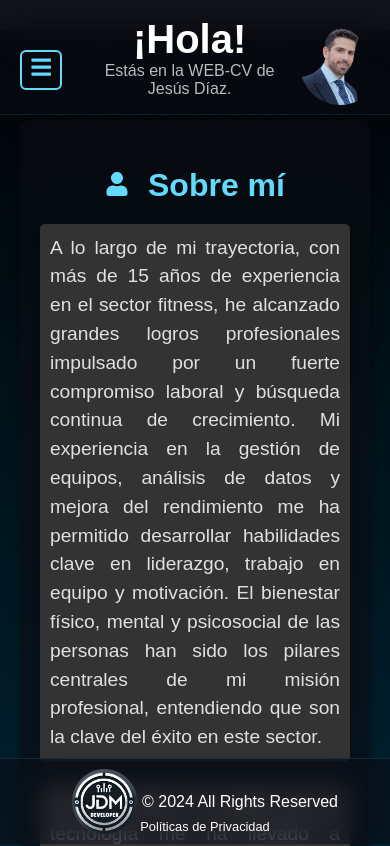
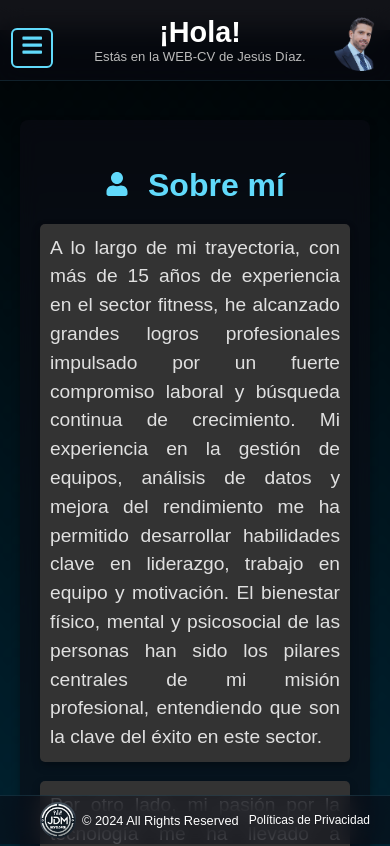
Before and after one commit to jdm1986/mi-curriculum, a React (Create React App) app: page /#about-me in a window 390 px wide. Shown: the top 846 px of the page. Built offline with nearby package versions, Linux system fonts and the light colour scheme.

Commit message:
Claude 1.1

```diff
--- a/src/components/Footer.css
+++ b/src/components/Footer.css
@@ -51,10 +51,28 @@
 /* Ajustes responsivos para pantallas pequeñas */
 @media (max-width: 768px) {
   .footer {
-    padding: 10px; /* Reducir padding en pantallas pequeñas */
+    padding: 6px 10px;
+    flex-direction: row;
+    justify-content: center;
+    align-items: center;
+    gap: 10px;
+    flex-wrap: wrap;
+  }
+
+  .footer-content {
+    gap: 6px;
+  }
+
+  .footer-logo {
+    height: 36px;
+  }
+
+  .footer p {
+    font-size: 0.8rem;
   }
 
   .privacy-link {
-    font-size: 0.8rem; /* Reducir aún más el tamaño del texto en móviles */
+    font-size: 0.75rem;
+    margin-top: 0;
   }
 }
--- a/src/components/Navbar.css
+++ b/src/components/Navbar.css
@@ -107,21 +107,20 @@
   display: none; /* Se oculta inicialmente */
   flex-direction: column;
   list-style: none;
-  padding: 70px 0;
+  padding: 10px 0 10px 10px;
   margin: 0;
   background: rgba(10, 12, 20, 0.72);
   backdrop-filter: blur(12px);
   -webkit-backdrop-filter: blur(12px);
   border: 1px solid rgba(97, 218, 251, 0.1);
   text-align: left;
-  padding-left: 10px;
   position: fixed;
-  top: 140px;
+  top: 70px;
   left: 0;
   width: 100%;
-  height: calc(100vh - 140px);
+  height: auto;
   z-index: 999;
-  border-radius: 10px;
+  border-radius: 0 0 10px 10px;
   overflow-y: auto;
 }
 
@@ -187,11 +186,14 @@
   }
 
   .menu-list-mobile {
-    top: 120px;
-    width: 100%; /* Ocupa todo el ancho de la pantalla */
-    display: none; /* Oculto inicialmente */
+    top: 70px;
+    width: 100%;
+    display: none;
     flex-direction: column;
-    background-color: #333;
+    height: auto;
+    background: rgba(10, 12, 20, 0.94);
+    backdrop-filter: blur(16px);
+    -webkit-backdrop-filter: blur(16px);
   }
 
   .menu-list-mobile.open {
@@ -206,7 +208,31 @@
 /* Ajustes para dispositivos móviles más pequeños */
 @media (max-width: 768px) {
   .menu-list-mobile {
-    width: 100%; /* El menú ocupa el 50% del ancho en móviles */
+    width: 100%;
+  }
+
+  .navbar-logo-right {
+    width: 56px;
+    margin: 0 6px;
+    margin-top: 10px;
+  }
+
+  .navbar-logo-right img {
+    height: 56px;
+  }
+
+  .navbar-text h1 {
+    font-size: 1.8rem;
+  }
+
+  .navbar-text p {
+    font-size: 0.82rem;
+  }
+
+  .navbar-logo-left {
+    width: 56px;
+    margin: 0 6px;
+    margin-top: 10px;
   }
 }
 
--- a/src/components/ScrollToTop.css
+++ b/src/components/ScrollToTop.css
@@ -37,3 +37,10 @@
     display: none;
   }
 }
+
+/* Encima del footer fijo en móvil */
+@media (max-width: 1024px) {
+  .scroll-to-top {
+    bottom: 100px;
+  }
+}
```
